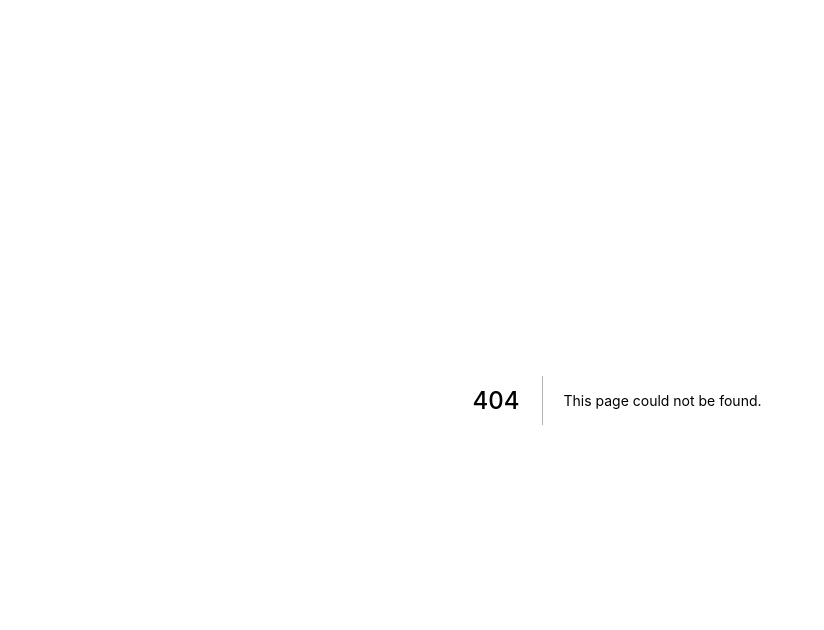
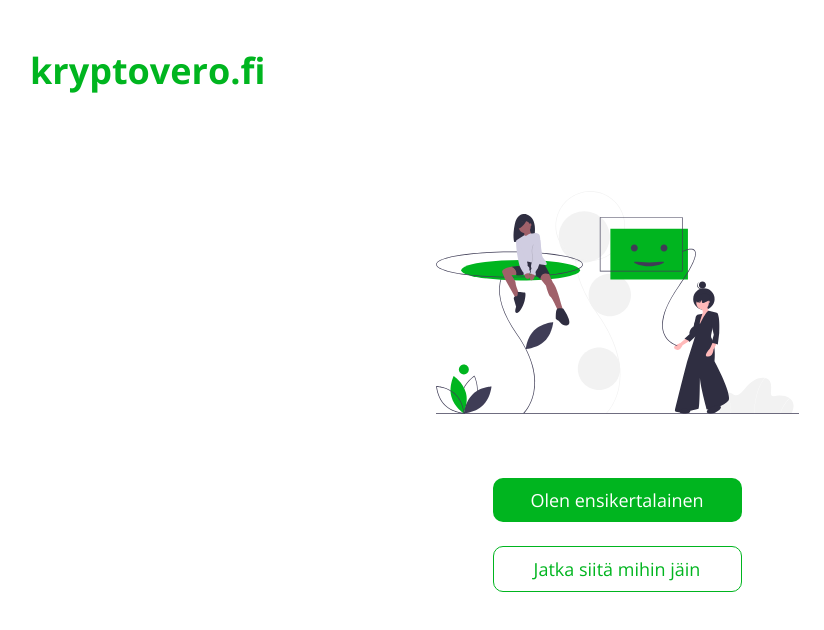
Before and after one commit to kryptovero/kryptovero.github.io, a Next.js app in the folder app/: page /start in a window 1280 px wide. Before the commit this address had no page. Shown: the top 630 px of the page, without its empty margins (23-847 px from the left). Built offline with nearby package versions, Linux system fonts and the light colour scheme.

Commit message:
Add start page

```diff
--- a/app/components/Header.tsx
+++ b/app/components/Header.tsx
@@ -1,8 +1,24 @@
+import Head from "next/head";
 import styles from "../styles/Header.module.scss";
 
-export default function Header({ buttons }: { buttons?: JSX.Element }) {
+export default function Header({
+  buttons,
+  additionalTitle,
+  description,
+}: {
+  buttons?: JSX.Element;
+  additionalTitle?: string;
+  description?: string;
+}) {
   return (
     <>
+      <Head>
+        <title>
+          kryptovero.fi{additionalTitle ? " | ".concat(additionalTitle) : ""}
+        </title>
+        {description && <meta name="description" content={description} />}
+        <link rel="icon" href="/favicon.ico" />
+      </Head>
       <header className={styles.header}>
         <div className={styles.logo}>kryptovero.fi</div>
         <div className={styles.buttons}>{buttons}</div>
--- /dev/null
+++ b/app/pages/start.tsx
@@ -0,0 +1,22 @@
+import Image from "next/image";
+import Link from "next/link";
+import Header from "../components/Header";
+import startIllustration from "../public/start-illustration.svg";
+import s from "../styles/Start.module.scss";
+
+export default function Home() {
+  return (
+    <>
+      <Header additionalTitle="Aloita käyttö" />
+      <main className={s.centeredContainer}>
+        <Image src={startIllustration} alt="" />
+        <Link href="/onboarding">
+          <a className="btn">Olen ensikertalainen</a>
+        </Link>
+        <Link href="/load-file">
+          <a className="btn btn--secondary">Jatka siitä mihin jäin</a>
+        </Link>
+      </main>
+    </>
+  );
+}
--- /dev/null
+++ b/app/styles/Start.module.scss
@@ -0,0 +1,15 @@
+.centeredContainer {
+  display: flex;
+  flex-direction: column;
+  align-items: center;
+  margin-top: 50px;
+  gap: 24px;
+
+  :global(.btn) {
+    width: 249px;
+
+    &:not(:global(.btn + .btn)) {
+      margin-top: 40px;
+    }
+  }
+}
--- a/app/styles/buttons.scss
+++ b/app/styles/buttons.scss
@@ -4,4 +4,11 @@
   border-radius: 10px;
   color: #fff;
   display: inline-block;
+  text-align: center;
+
+  &--secondary {
+    border: 1px solid currentColor;
+    color: #00b51f;
+    background: transparent;
+  }
 }
```
Also changed, not shown: app/pages/index.tsx (+4 -8 lines), app/public/start-illustration.svg (added).
